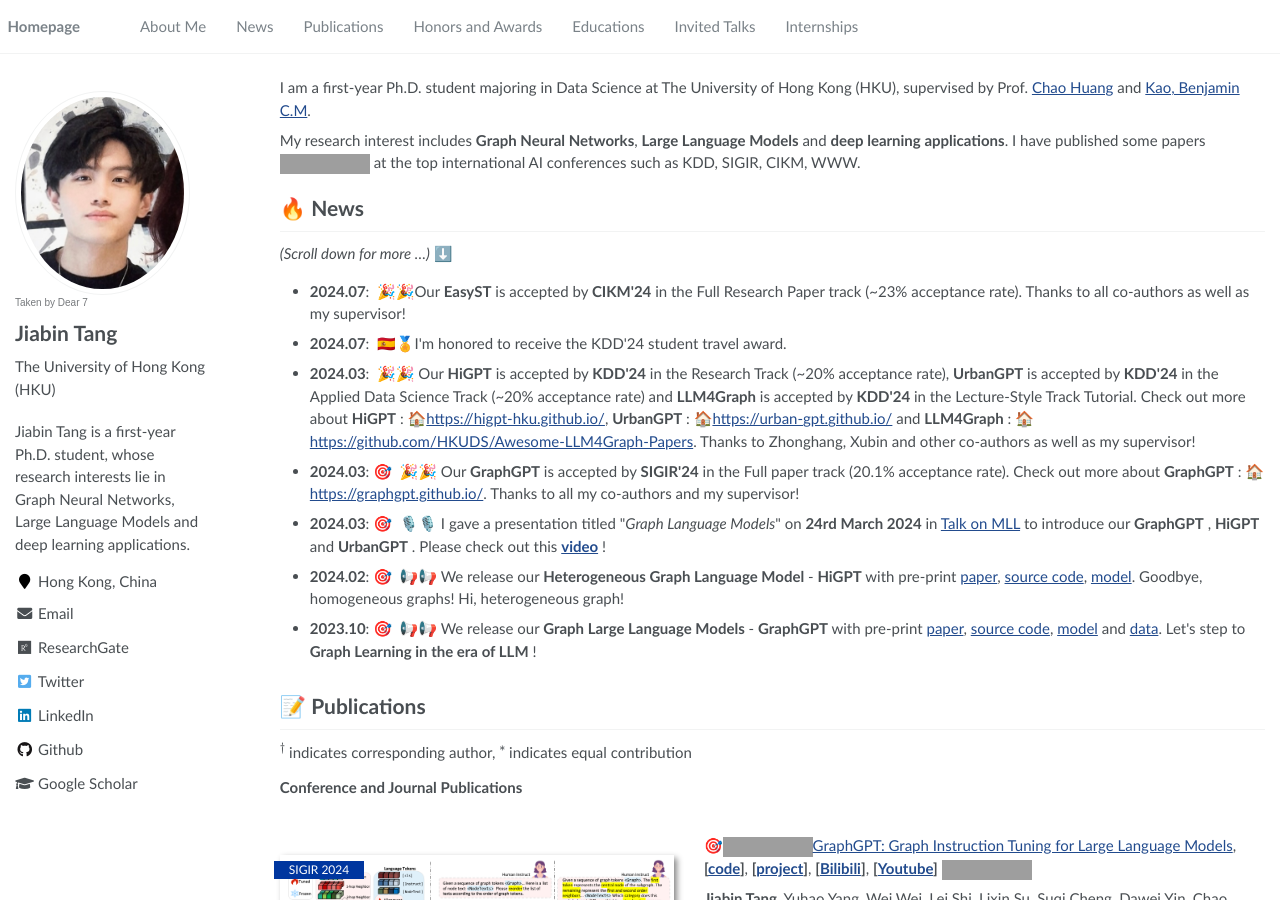
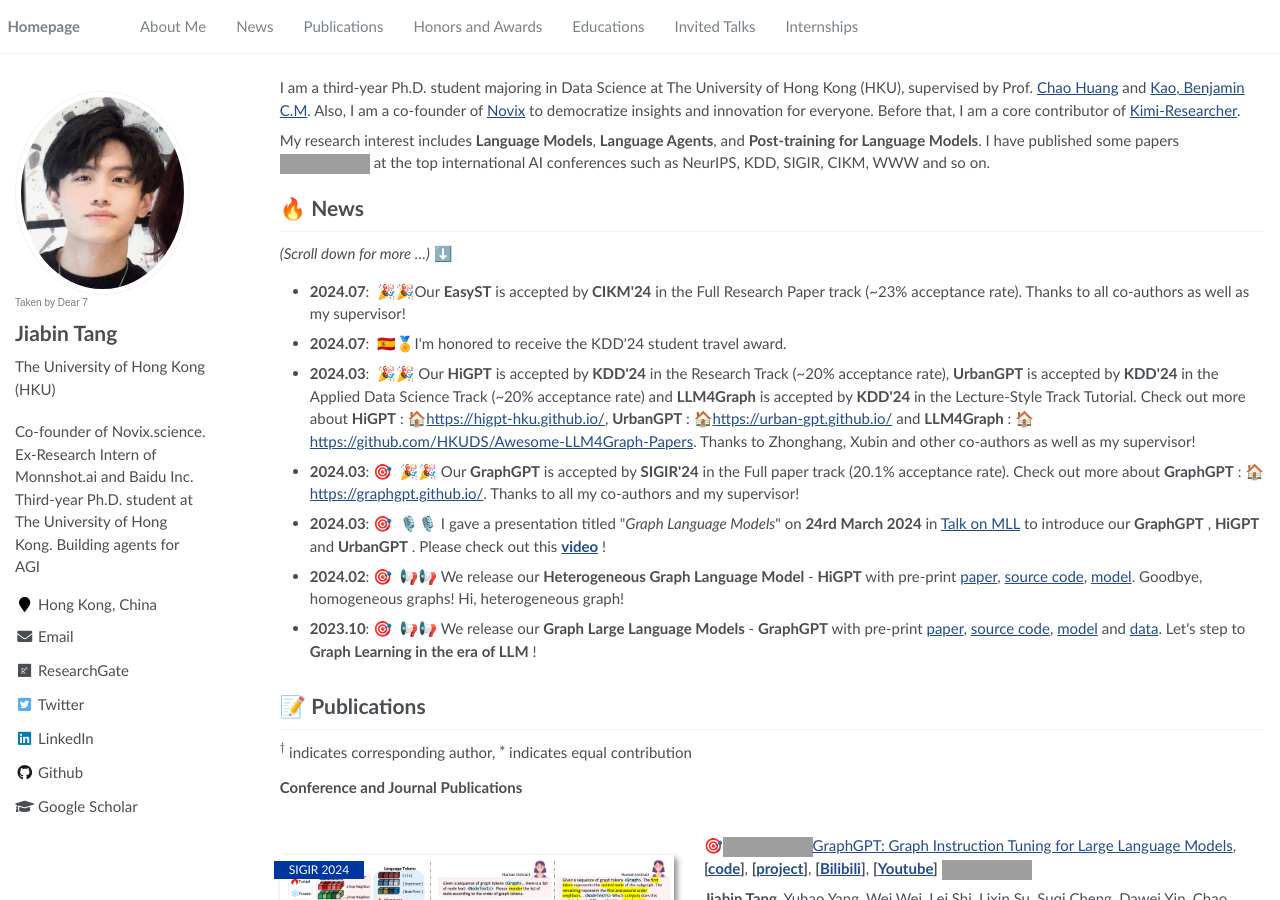
Before and after one commit to tjb-tech/tjb-tech.github.io, a Jekyll site: the page built from _pages/about.md, in a window 1280 px wide and 900 px high. Built offline with Jekyll 4.4.1, drawn with Linux system fonts in a browser that asks for light colours; formulas are drawn with MathJax 3; grey boxes are pictures that could not be loaded.

Commit message:
Update personal and research information in the homepage and about page. Changed description to reflect current status as a third-year Ph.D. student and co-founder of Novix. Updated research interests to focus on Language Models and Language Agents.

```diff
--- a/_config.yml
+++ b/_config.yml
@@ -7,7 +7,7 @@
 
 # Site Settings
 title                    : "Jiabin Tang' Homepage"
-description              : "Jiabin Tang is a first-year Ph.D. student, whose research interests lie in Graph Neural Networks, Large Language Models and deep learning applications. "
+description              : "Co-founder of Novix.science.\nEx-Research Intern of Monnshot.ai and Baidu Inc.\nThird-year Ph.D. student at The University of Hong Kong.\nBuilding agents for AGI"
 repository               : "tjb-tech/tjb-tech.github.io"
 google_scholar_stats_use_cdn : true
 
--- a/_pages/about.md
+++ b/_pages/about.md
@@ -17,9 +17,9 @@
 
 <span class='anchor' id='about-me'></span>
 
-I am a first-year Ph.D. student majoring in Data Science at The University of Hong Kong (HKU), supervised by Prof. [Chao Huang](https://sites.google.com/view/chaoh) and [Kao, Benjamin C.M](https://www.cs.hku.hk/index.php/people/academic-staff/kao).
+I am a third-year Ph.D. student majoring in Data Science at The University of Hong Kong (HKU), supervised by Prof. [Chao Huang](https://sites.google.com/view/chaoh) and [Kao, Benjamin C.M](https://www.cs.hku.hk/index.php/people/academic-staff/kao). Also, I am a co-founder of [Novix](https://novix.science/) to democratize insights and innovation for everyone. Before that, I am a core contributor of [Kimi-Researcher](https://moonshotai.github.io/Kimi-Researcher/).
 
-My research interest includes **Graph Neural Networks**, **Large Language Models** and **deep learning applications**. I have published some papers <a href='https://scholar.google.com.hk/citations?user=GUXIfJgAAAAJ&hl=zh-CN'><img src="https://img.shields.io/endpoint?logo=Google%20Scholar&url=https%3A%2F%2Fcdn.jsdelivr.net%2Fgh%2Ftjb-tech%2Ftjb-tech.github.io@google-scholar-stats%2Fgs_data_shieldsio.json&labelColor=f6f6f6&color=9cf&style=flat&label=citations"></a> at the top international AI conferences such as KDD, SIGIR, CIKM, WWW.
+My research interest includes **Language Models**, **Language Agents**, and **Post-training for Language Models**. I have published some papers <a href='https://scholar.google.com.hk/citations?user=GUXIfJgAAAAJ&hl=zh-CN'><img src="https://img.shields.io/endpoint?logo=Google%20Scholar&url=https%3A%2F%2Fcdn.jsdelivr.net%2Fgh%2Ftjb-tech%2Ftjb-tech.github.io@google-scholar-stats%2Fgs_data_shieldsio.json&labelColor=f6f6f6&color=9cf&style=flat&label=citations"></a> at the top international AI conferences such as NeurIPS, KDD, SIGIR, CIKM, WWW and so on.
 
 # 🔥 News
 
@@ -29,7 +29,6 @@
     overflow-y: scroll; /* 设置垂直滚动条 */
   }
 </style>
-
 <!-- <font color="red></font>
 <a href=""></a> -->
 
```
